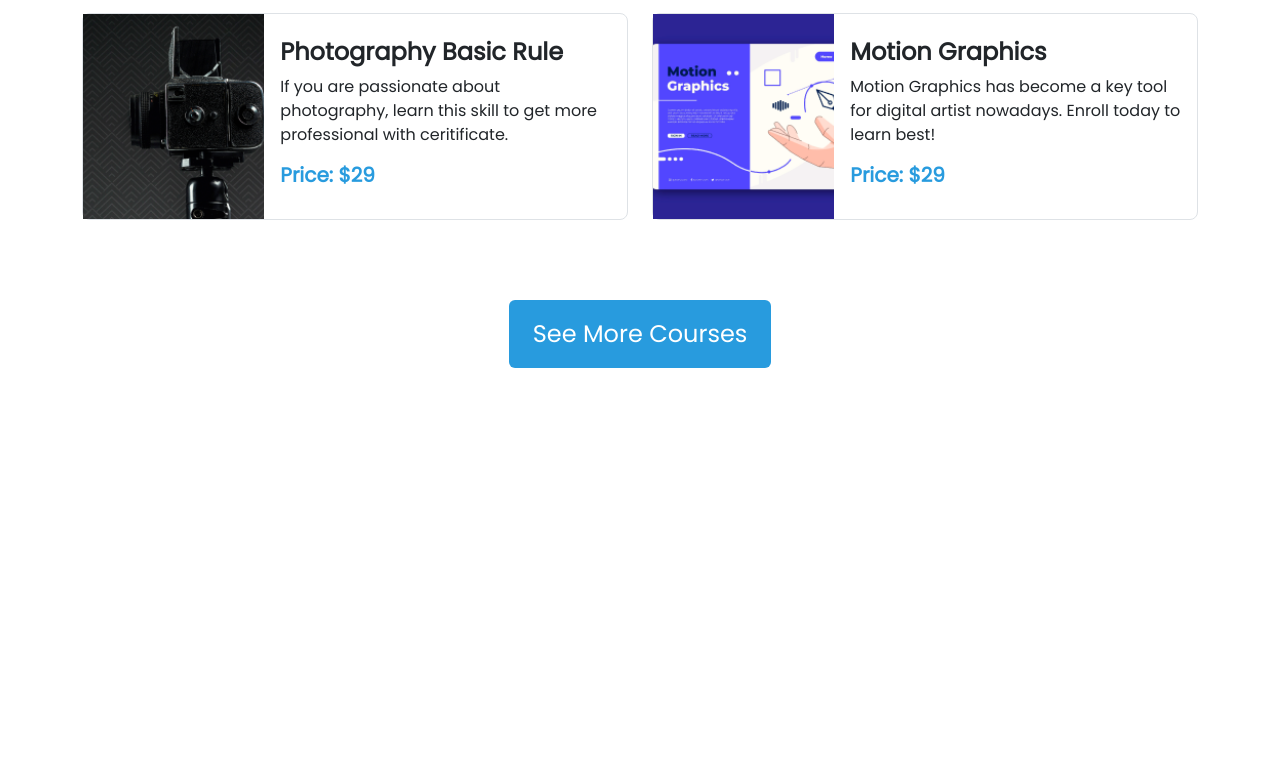
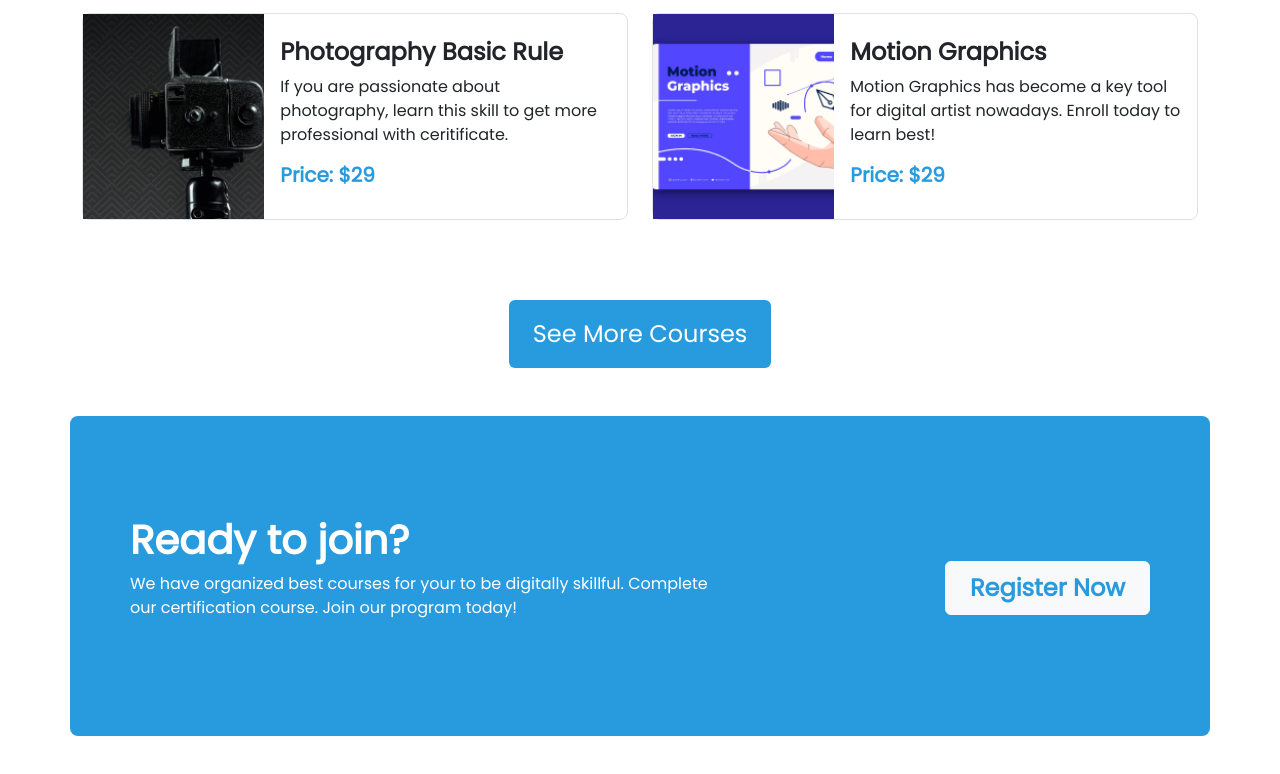
Before and after one commit to shahtaz-tqldd/skillpedia, a plain HTML site: page index.html in a window 1280 px wide. Shown: the part 1480-2254 px from the top of the page. Before the commit the page ends 1896 px from the top, so only its background shows below. Drawn offline with nearby package versions, Linux system fonts and the light colour scheme.

Commit message:
join now section added

```diff
--- a/index.html
+++ b/index.html
@@ -57,7 +57,8 @@
                     <div class="carousel-caption">
                         <div class="slider-text-position">
                             <h1 class="fw-bold slider-heading">Get Started Digital Learning</h1>
-                            <p class="text-wrap fs-5 mt-4">To Emrace the world with your talent, Skillpedia is offering you to aquire skill what you
+                            <p class="text-wrap fs-5 mt-4">To Emrace the world with your talent, Skillpedia is offering
+                                you to aquire skill what you
                                 love to do. Enroll today</p>
                             <a href="#" class="btn btn-primary fs-4 py-2 px-4 bg-blue mt-4">Get Started</a>
                         </div>
@@ -69,7 +70,8 @@
                     <div class="carousel-caption">
                         <div class="slider-text-position">
                             <h1 class="fw-bold slider-heading">Get Started Digital Learning</h1>
-                            <p class="text-wrap fs-5 mt-4">To Emrace the world with your talent, Skillpedia is offering you to aquire skill what you
+                            <p class="text-wrap fs-5 mt-4">To Emrace the world with your talent, Skillpedia is offering
+                                you to aquire skill what you
                                 love to do. Enroll today</p>
                             <a href="#" class="btn btn-primary fs-4 py-2 px-4 bg-blue mt-4">Get Started</a>
                         </div>
@@ -80,7 +82,8 @@
                     <div class="carousel-caption">
                         <div class="slider-text-position">
                             <h1 class="fw-bold slider-heading">Get Started Digital Learning</h1>
-                            <p class="text-wrap fs-5 mt-4">To Emrace the world with your talent, Skillpedia is offering you to aquire skill what you
+                            <p class="text-wrap fs-5 mt-4">To Emrace the world with your talent, Skillpedia is offering
+                                you to aquire skill what you
                                 love to do. Enroll today</p>
                             <a href="#" class="btn btn-primary fs-4 py-2 px-4 bg-blue mt-4">Get Started</a>
                         </div>
@@ -103,7 +106,8 @@
         <section id="courses" class="mt-5">
             <div class="container">
                 <h1 class="text-center fw-bold">Discover Our Popular Courses</h1>
-                <p class="text-center fs-5 mb-5">Unlock hundreds of online course. Learn with your classes and preactice on regular basis</p>
+                <p class="text-center fs-5 mb-5">Unlock hundreds of online course. Learn with your classes and preactice
+                    on regular basis</p>
                 <div class="row row-cols-lg-2 row-cols-1">
                     <!-- single course -->
                     <div class="col">
@@ -114,7 +118,8 @@
                             <div class="col-lg-8 col-md-8 col-sm-12 col-12 d-flex align-items-center">
                                 <div class="px-3 py-4">
                                     <h4 class="fw-bold">Fandamental of UI/UX Design</h4>
-                                    <p>Learn UX/UI design from our best instractor. Right now it is one of the highest paid job.</p>
+                                    <p>Learn UX/UI design from our best instractor. Right now it is one of the highest
+                                        paid job.</p>
                                     <h5 class="fw-bold color-blue">Price: $24</h5>
                                 </div>
                             </div>
@@ -129,7 +134,8 @@
                             <div class="col-lg-8 col-md-8 col-sm-12 col-12 d-flex align-items-center">
                                 <div class="px-3 py-4">
                                     <h4 class="fw-bold">Javascript Basic to Advance</h4>
-                                    <p>Enrich your coding skill from this course. It's surely going to be your best investment</p>
+                                    <p>Enrich your coding skill from this course. It's surely going to be your best
+                                        investment</p>
                                     <h5 class="fw-bold color-blue">Price: $29</h5>
                                 </div>
                             </div>
@@ -144,7 +150,8 @@
                             <div class="col-lg-8 col-md-8 col-sm-12 col-12 d-flex align-items-center">
                                 <div class="px-3 py-4">
                                     <h4 class="fw-bold">JFull Stack Web Development</h4>
-                                    <p>Learn full stack development. Full stack engineer is one of the most valued profession.</p>
+                                    <p>Learn full stack development. Full stack engineer is one of the most valued
+                                        profession.</p>
                                     <h5 class="fw-bold color-blue">Price: $29</h5>
                                 </div>
                             </div>
@@ -159,7 +166,8 @@
                             <div class="col-lg-8 col-md-8 col-sm-12 col-12 d-flex align-items-center">
                                 <div class="px-3 py-4">
                                     <h4 class="fw-bold">Digital Marketing</h4>
-                                    <p>With internet revelution digital marketing is your next stop job to consider. Enroll Now!</p>
+                                    <p>With internet revelution digital marketing is your next stop job to consider.
+                                        Enroll Now!</p>
                                     <h5 class="fw-bold color-blue">Price: $29</h5>
                                 </div>
                             </div>
@@ -174,7 +182,8 @@
                             <div class="col-lg-8 col-md-8 col-sm-12 col-12 d-flex align-items-center">
                                 <div class="px-3 py-4">
                                     <h4 class="fw-bold">Photography Basic Rule</h4>
-                                    <p>If you are passionate about photography, learn this skill to get more professional with ceritificate.</p>
+                                    <p>If you are passionate about photography, learn this skill to get more
+                                        professional with ceritificate.</p>
                                     <h5 class="fw-bold color-blue">Price: $29</h5>
                                 </div>
                             </div>
@@ -189,7 +198,8 @@
                             <div class="col-lg-8 col-md-8 col-sm-12 col-12 d-flex align-items-center">
                                 <div class="px-3 py-4">
                                     <h4 class="fw-bold">Motion Graphics</h4>
-                                    <p>Motion Graphics has become a key tool for digital artist nowadays. Enroll today to learn best!</p>
+                                    <p>Motion Graphics has become a key tool for digital artist nowadays. Enroll today
+                                        to learn best!</p>
                                     <h5 class="fw-bold color-blue">Price: $29</h5>
                                 </div>
                             </div>
@@ -205,6 +215,22 @@
             </div>
 
         </section>
+
+        <section id="deals">
+            <div class="container bg-blue rounded-3 my-5 text-white d-flex align-items-center justify-content-center" style="height: 20rem;">
+                <div class="d-flex flex-column flex-lg-row justify-content-between align-items-center mx-5">
+                    <div class="col-lg-7 col-12">
+                        <h1 class="fw-bold">Ready to join?</h1>
+                        <p>We have organized best courses for your to be digitally skillful. Complete our certification
+                            course. Join our program today!</p>
+                    </div>
+                    <div>
+                        <a href="#" class="btn btn-light fs-4 py-2 px-4 mt-4 color-blue fw-bold">Register Now</a>
+                    </div>
+                </div>
+            </div>
+
+        </section>
     </main>
 
     <script src="https://cdn.jsdelivr.net/npm/bootstrap@5.2.0/dist/js/bootstrap.bundle.min.js"
```
